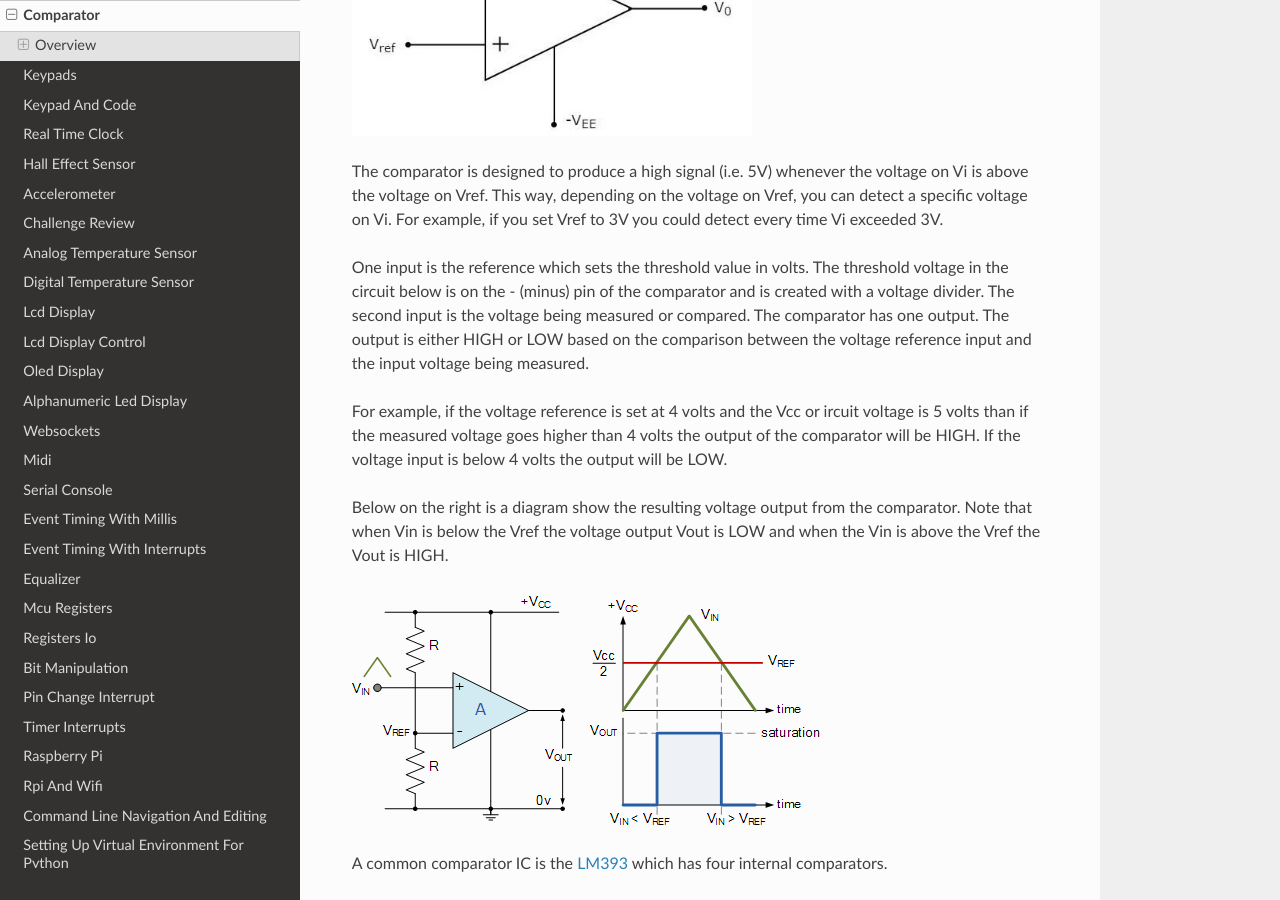
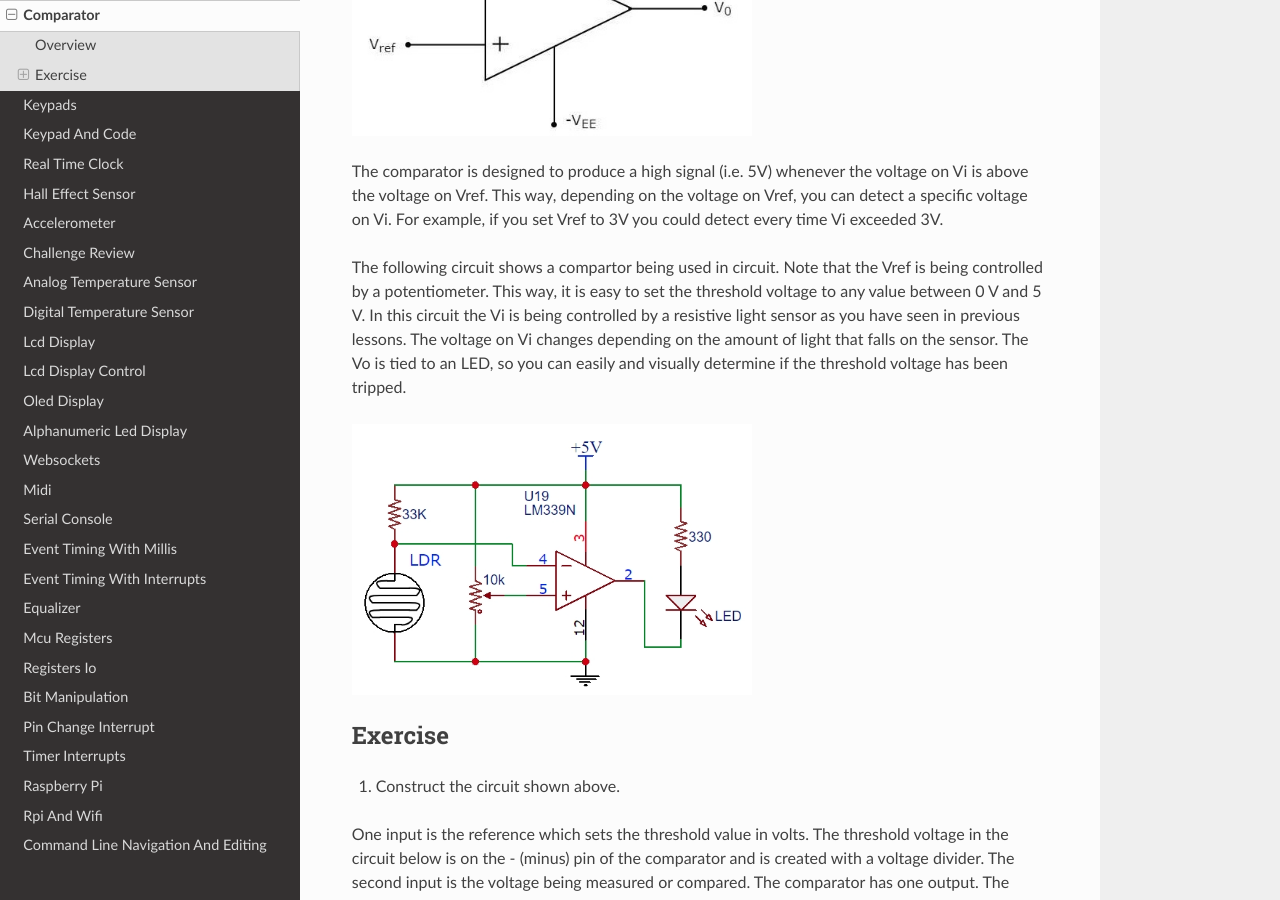
Before and after one commit to maxtkc/mvths-wiki, a Sphinx documentation site: the page built from docs/065-comparator.rst, in a window 1280 px wide and 900 px high, scrolled down 429 px. Built offline with Sphinx 7.4.7 and the Read the Docs theme 2.0.0, drawn with Linux system fonts in a browser that asks for light colours; pages that are not in the unit, such as notebooks, are missing from menus.

Commit message:
Update 065-comparator.rst

```diff
--- a/docs/065-comparator.rst
+++ b/docs/065-comparator.rst
@@ -11,6 +11,18 @@ Comparators provide a way to set a threshold voltage for reading an analog signa
    :alt:
 
 The comparator is designed to produce a high signal (i.e. 5V) whenever the voltage on Vi is above the voltage on Vref. This way, depending on the voltage on Vref, you can detect a specific voltage on Vi. For example, if you set Vref to 3V you could detect every time Vi exceeded 3V.
+
+The following circuit shows a compartor being used in circuit. Note that the Vref is being controlled by a potentiometer. This way, it is easy to set the threshold voltage to any value between 0 V and 5 V. In this circuit the Vi is being controlled by a resistive light sensor as you have seen in previous lessons. The voltage on Vi changes depending on the amount of light that falls on the sensor. The Vo is tied to an LED, so you can easily and visually determine if the threshold voltage has been tripped.
+
+.. figure:: images/LM339circuit.PNG
+   :width: 400
+   :alt:
+
+
+Exercise
+--------
+
+#. Construct the circuit shown above.
 
 One input is the reference which sets the threshold value in volts. The threshold voltage in the circuit below is on the - (minus) pin of the comparator and is created with a voltage divider. The second input is the voltage being measured or compared. The comparator has one output. The output is either HIGH or LOW based on the comparison between the voltage reference input and the input voltage being measured.
 
```
